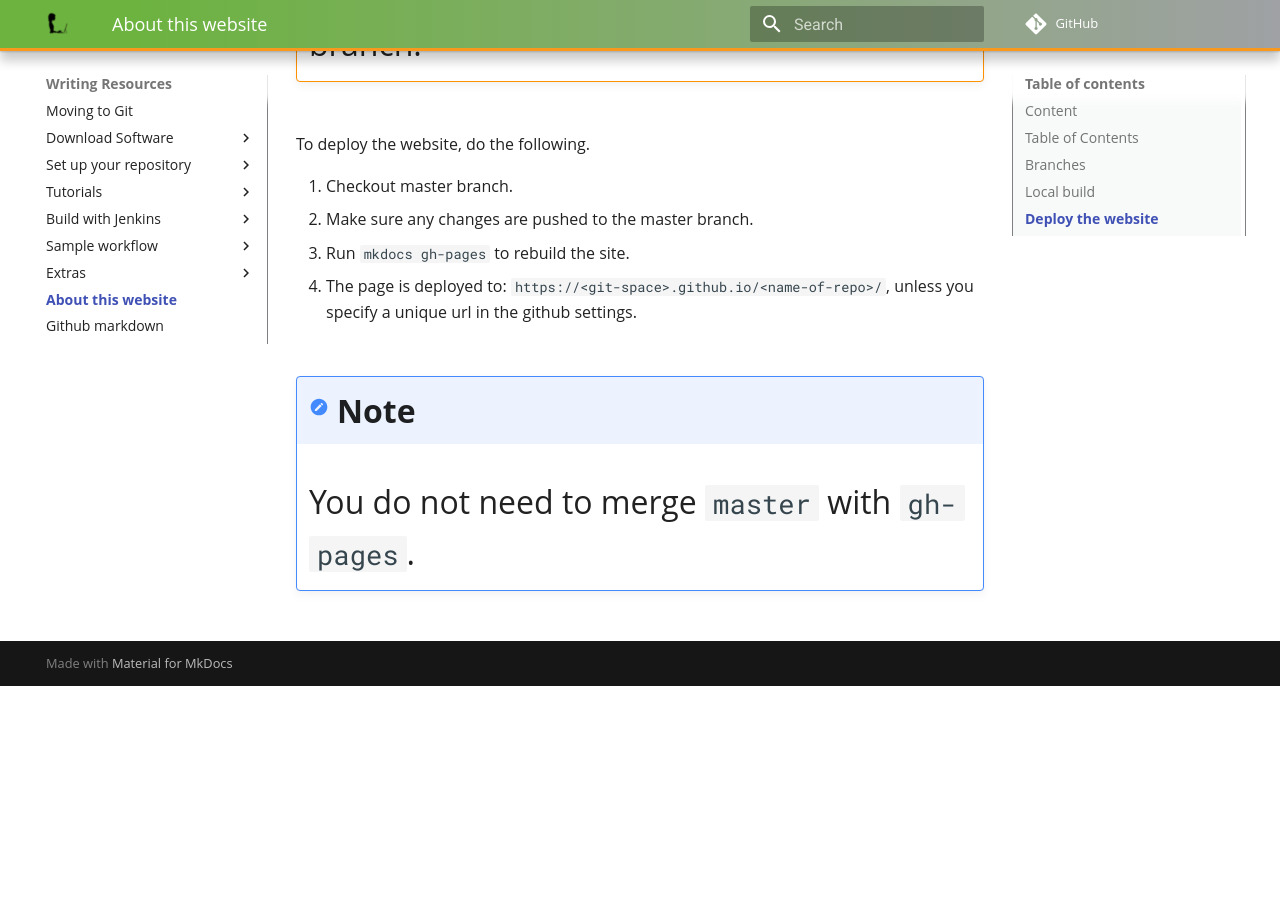
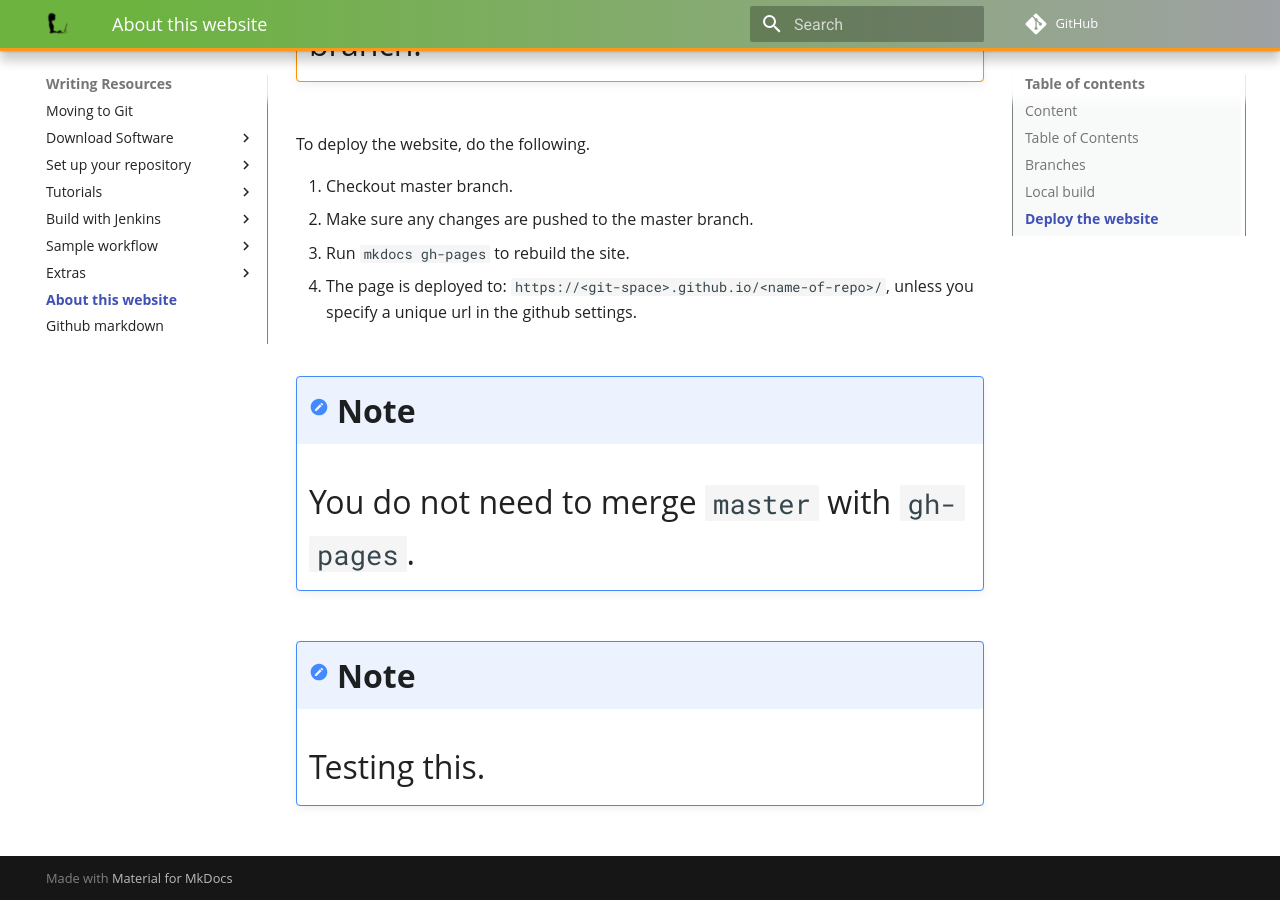
Before and after one commit to TimothyDanielQlik/git-site, an MkDocs documentation site: the page built from docs/about.md, in a window 1280 px wide and 900 px high, scrolled down 1510 px. Built offline with MkDocs 1.6.1 and Material for MkDocs 9.7.7, drawn with Linux system fonts in a browser that asks for light colours; comment, search, counter and statistics services are not loaded; before the commit the page ends 2196 px from its top, so only the background shows below that.

Commit message:
Testing updating site

```diff
--- a/docs/about.md
+++ b/docs/about.md
@@ -57,3 +57,6 @@ To deploy the website, do the following.
 
 !!! Note
     You do not need to merge `master` with `gh-pages`.
+
+!!! Note
+	Testing this.
```
